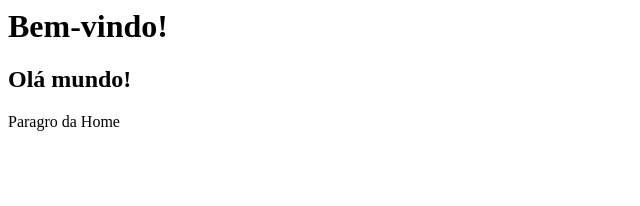
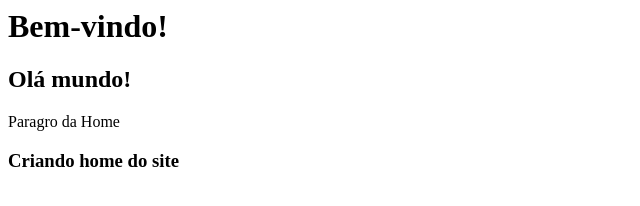
Before and after one commit to victor-dias1/curso-github, a plain HTML site: page index.html in a window 1280 px wide. Shown: the whole page, without its empty margins (0-640 px from the left). Drawn offline with Linux system fonts and the light colour scheme.

Commit message:
Criando descricao home

```diff
--- a/index.html
+++ b/index.html
@@ -1,3 +1,5 @@
 <h1>Bem-vindo!</h1>
 <h2>Olá mundo!</h2>
 <p>Paragro da Home</p>
+
+<h3>Criando home do site</h3>
```
